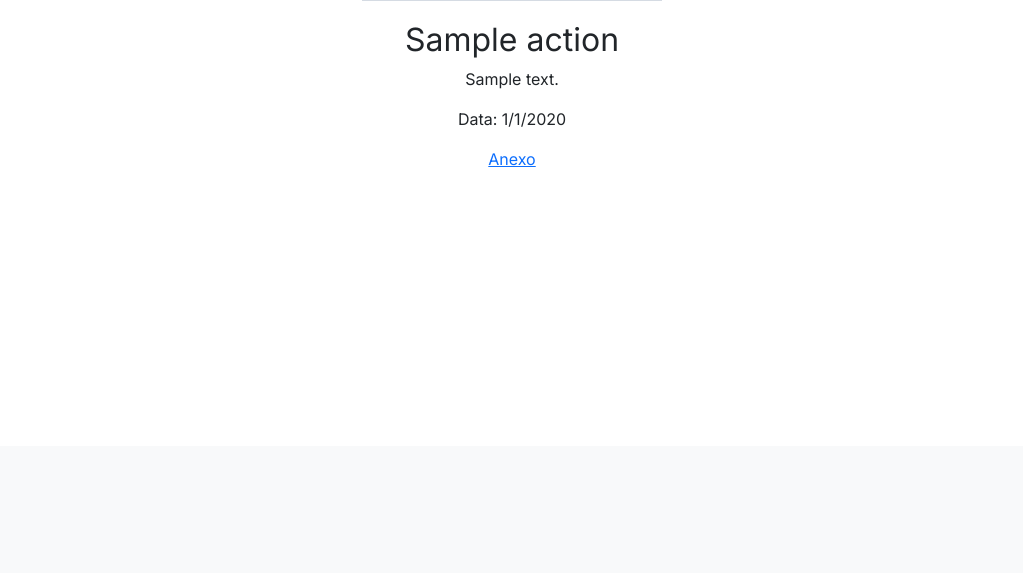
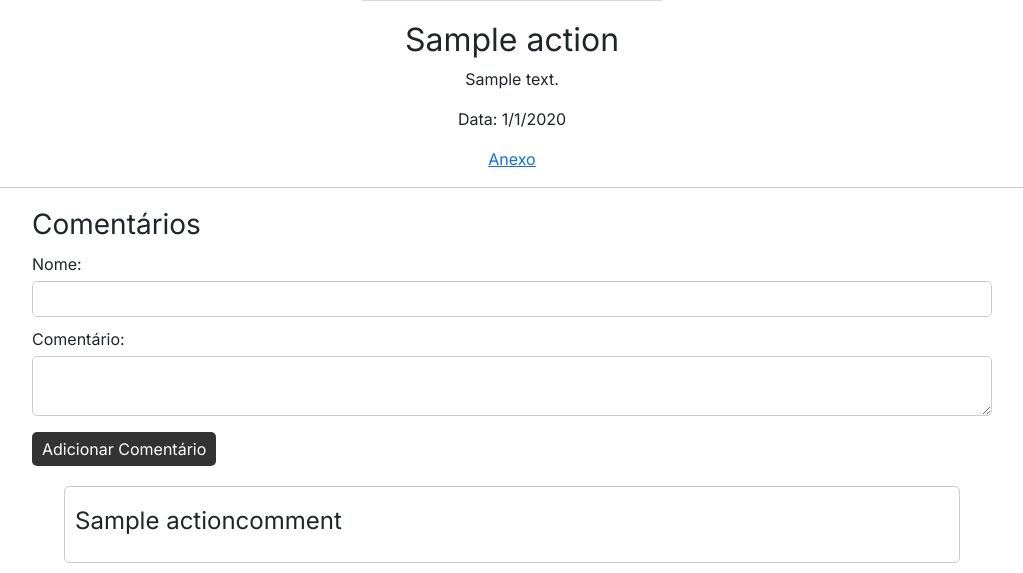
Before and after one commit to lizandravieira/Arcos, a Django app: the page made by arcos/app_arcos/models.py in a window 1280 px wide. Shown: the part 354-927 px from the top of the page, without its empty margins (128-1151 px from the left). Before the commit the page ends 800 px from the top, so only its background shows below. Run offline with Django 4.2, Linux system fonts and the light colour scheme; the first user in the database is signed in; tables that the repository leaves empty hold one stand-in row (Sample ...).

Commit message:
Add P2-9

```diff
--- a/arcos/app_arcos/models.py
+++ b/arcos/app_arcos/models.py
@@ -94,3 +94,14 @@
   class Meta:
     verbose_name = _('donation')
     verbose_name_plural = _('donations')
+
+class ActionComment(models.Model):
+  user = models.ForeignKey(User, on_delete=models.CASCADE)
+  action = models.ForeignKey(Action, on_delete=models.CASCADE)
+  name = models.CharField(_('name'), max_length=100)
+  text = models.TextField(_('text'), null=True, blank=True)
+  date = models.DateTimeField(_('date'), default=timezone.now)
+
+  class Meta:
+    verbose_name = _('action comment')
+    verbose_name_plural = _('action comments')
--- a/arcos/app_arcos/templates/view/action.html
+++ b/arcos/app_arcos/templates/view/action.html
@@ -15,21 +15,95 @@
   .action-details {
     flex: 1;
   }
+
+  .comments-section {
+    margin-top: 20px;
+    display: flex;
+    flex-direction: column;
+  }
+
+  .comments-section h3 {
+    margin-bottom: 10px;
+  }
+
+  .comments-section .form-group {
+    margin-bottom: 10px;
+  }
+
+  .comments-section label {
+    display: block;
+    margin-bottom: 5px;
+  }
+
+  .comments-section input,
+  .comments-section textarea {
+    width: 100%;
+    padding: 5px;
+    border: 1px solid #ccc;
+    border-radius: 5px;
+  }
+
+  .comments-section button {
+    padding: 5px 10px;
+    border: none;
+    border-radius: 5px;
+    background-color: #333;
+    color: #fff;
+    cursor: pointer;
+  }
+
+  .comment {
+  border: 1px solid #ccc;
+  border-radius: 5px;
+  padding: 10px;
+  margin-top: 20px;
+  margin-bottom: 10px;
+  max-width: 70vw;
+  min-width: 70vw;
+  align-self: center;
+}
+
+.comment h4 {
+  margin: 10px 0 10px 0;
+}
 </style>
 <div class="action-container d-flex flex-column mt-5 text-center">
-        <div class="action-image" style="flex-basis: 100%;">
+  <div class="action-image" style="flex-basis: 100%">
     <img src="{{ action.image.url }}" alt="{{ action.title }}" />
   </div>
-        <div class="action-details" style="flex-grow: 1;">
+  <div class="action-details" style="flex-grow: 1">
     <h2>{{ action.title }}</h2>
     <p>{{ action.description }}</p>
     <p>Data: {{ action.day }}/{{ action.month }}/{{ action.year }}</p>
     <div class="attachments">
-            <a href="{{ action.attachments.url }}" target="_blank"
-              >Anexo</a
-            ><br />
+      <a href="{{ action.attachments.url }}" target="_blank">Anexo</a><br />
     </div>
   </div>
 </div>
 
+<hr />
+
+<div class="comments-section">
+  <h3 class="w-75 align-self-center">Comentários</h3>
+  <form id="comment-form" class="w-75 align-self-center" method="POST">
+    {% csrf_token %}
+    <div class="form-group">
+      <label for="name">Nome:</label>
+      <input type="text" id="name" name="name" required />
+    </div>
+    <div class="form-group">
+      <label for="comment">Comentário:</label>
+      <textarea id="comment" name="comment" required></textarea>
+    </div>
+    <button type="submit">Adicionar Comentário</button>
+  </form>
+
+  {% for comment in comments %}
+  <div class="comment">
+    <h4>{{ comment.name }}</h4>
+    <p>{{ comment.comment }}</p>
+  </div>
+  {% endfor %}
+</div>
+
 {% endblock %}
--- a/arcos/app_arcos/views.py
+++ b/arcos/app_arcos/views.py
@@ -1,6 +1,6 @@
 from django.http import HttpResponse
 from django.shortcuts import render
-from .models import Action, Contact, Donation, DonationsPage, User
+from .models import Action, ActionComment, Contact, Donation, DonationsPage, User
 from django.contrib.auth import authenticate
 from django.contrib.auth import login as login_django
 from django.contrib.auth.decorators import login_required
@@ -182,7 +182,8 @@
             donations_page.description = description
             donations_page.pix = pix
             donations_page.save()
-            messages.success(request, 'Página de doações atualizada com sucesso!')
+            messages.success(
+                request, 'Página de doações atualizada com sucesso!')
         except DonationsPage.DoesNotExist:
             donations_page = DonationsPage(
                 user=user, name=name, description=description, pix=pix)
@@ -206,11 +207,13 @@
         org_name = request.user.org_name
         return render(request, "org_panel/donations/index.html", {"org_name": org_name, "name": initial_data['name'], "description": initial_data['description'], "pix": initial_data['pix']})
 
+
 @login_required(login_url="/login/")
 def org_panel_donations_list(request):
     org_name = request.user.org_name
     donations = Donation.objects.filter(user=request.user)
     return render(request, "org_panel/donations/list.html", {"org_name": org_name, "donations": donations})
+
 
 @login_required(login_url="/login/")
 def org_panel_donations_confirm(request, id):
@@ -219,6 +222,7 @@
     donation.save()
     messages.success(request, 'Doação confirmada com sucesso!')
     return redirect('org_panel_donations_list')
+
 
 def register(request):
     if request.user.is_authenticated:
@@ -291,9 +295,19 @@
         return HttpResponse("site nao encontrado")
     try:
         action = Action.objects.get(user=user, id=id)
+        comments = ActionComment.objects.filter(action=action)
+
+        if request.method == 'POST':
+          name = request.POST.get('name')
+          comment_text = request.POST.get('comment')
+          comment = ActionComment(name=name, comment_text=comment_text, action=action, user=user)
+          comment.save()
+          messages.success(request, 'Comentário adicionado com sucesso!')
+          return redirect('view_site_action')
+
     except Action.DoesNotExist:
         return HttpResponse("acao nao encontrada")
-    return render(request, "view/action.html", {"user": user, "action": action})
+    return render(request, "view/action.html", {"user": user, "action": action, "comments": comments})
 
 
 @is_public
@@ -308,6 +322,7 @@
         return HttpResponse("Contatos não cadastrados")
 
     return render(request, "view/contact.html", {"user": user, "contact": contact})
+
 
 @is_public
 def view_site_donate(request, username):
@@ -329,7 +344,8 @@
         messages.success(request, 'Doação realizada com sucesso!')
         return redirect('view_site_donate', username=username)
     else:
-      return render(request, "view/donate.html", {"user": user, "donations_page": donations_page})
+        return render(request, "view/donate.html", {"user": user, "donations_page": donations_page})
+
 
 @is_public
 def view_site_donations(request, username):
```
Lines whose indentation alone changed are shown as unchanged.
